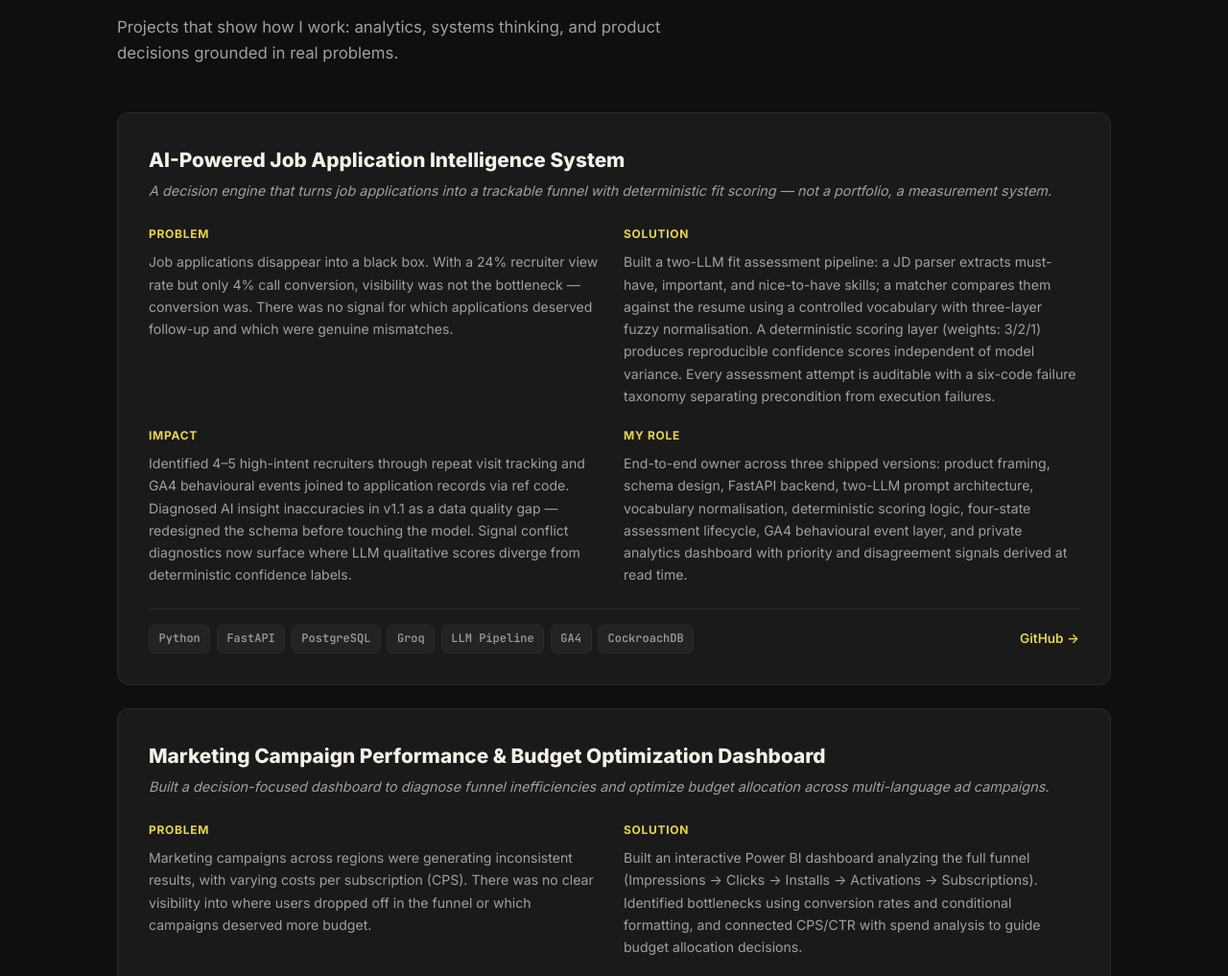
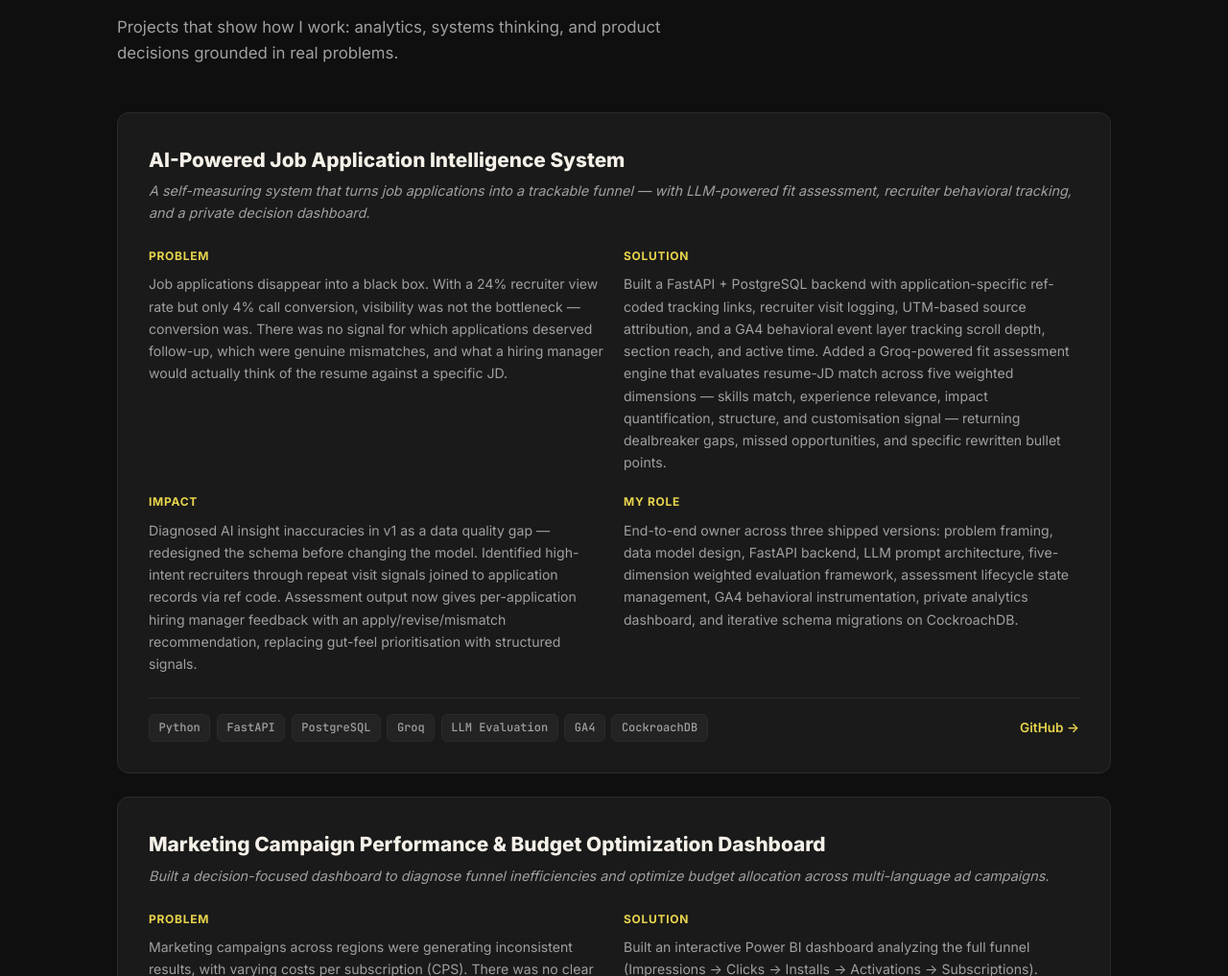
Before and after one commit to gangadhar107/ai-portfolio, a FastAPI app: page /projects in a window 1280 px wide. Shown: the part 172-1189 px from the top of the page at 96% size. Run offline with FastAPI, Linux system fonts and the light colour scheme; parts of the project's set-up code (start-up, migrations or seed data) failed here and were passed over.

Commit message:
updated project section

```diff
--- a/templates/projects_final.html
+++ b/templates/projects_final.html
@@ -101,37 +101,40 @@
 
 <div class="project-card" data-project="ai-powered-portfolio">
     <h3 class="project-name">AI-Powered Job Application Intelligence System</h3>
-    <p class="project-tagline">A decision engine that turns job applications into a trackable funnel with
-        deterministic fit scoring — not a portfolio, a measurement system.</p>
+    <p class="project-tagline">A self-measuring system that turns job applications into a trackable funnel —
+        with LLM-powered fit assessment, recruiter behavioral tracking, and a private decision dashboard.</p>
 
     <div class="project-sections">
         <div class="project-section">
             <h4>Problem</h4>
             <p>Job applications disappear into a black box. With a 24% recruiter view rate but only 4% call
                 conversion, visibility was not the bottleneck — conversion was. There was no signal for which
-                applications deserved follow-up and which were genuine mismatches.</p>
+                applications deserved follow-up, which were genuine mismatches, and what a hiring manager
+                would actually think of the resume against a specific JD.</p>
         </div>
         <div class="project-section">
             <h4>Solution</h4>
-            <p>Built a two-LLM fit assessment pipeline: a JD parser extracts must-have, important, and nice-to-have
-                skills; a matcher compares them against the resume using a controlled vocabulary with three-layer
-                fuzzy normalisation. A deterministic scoring layer (weights: 3/2/1) produces reproducible confidence
-                scores independent of model variance. Every assessment attempt is auditable with a six-code failure
-                taxonomy separating precondition from execution failures.</p>
+            <p>Built a FastAPI + PostgreSQL backend with application-specific ref-coded tracking links,
+                recruiter visit logging, UTM-based source attribution, and a GA4 behavioral event layer
+                tracking scroll depth, section reach, and active time. Added a Groq-powered fit assessment
+                engine that evaluates resume-JD match across five weighted dimensions — skills match,
+                experience relevance, impact quantification, structure, and customisation signal —
+                returning dealbreaker gaps, missed opportunities, and specific rewritten bullet points.</p>
         </div>
         <div class="project-section">
             <h4>Impact</h4>
-            <p>Identified 4–5 high-intent recruiters through repeat visit tracking and GA4 behavioural events joined
-                to application records via ref code. Diagnosed AI insight inaccuracies in v1.1 as a data quality
-                gap — redesigned the schema before touching the model. Signal conflict diagnostics now surface where
-                LLM qualitative scores diverge from deterministic confidence labels.</p>
+            <p>Diagnosed AI insight inaccuracies in v1 as a data quality gap — redesigned the schema
+                before changing the model. Identified high-intent recruiters through repeat visit signals
+                joined to application records via ref code. Assessment output now gives per-application
+                hiring manager feedback with an apply/revise/mismatch recommendation, replacing gut-feel
+                prioritisation with structured signals.</p>
         </div>
         <div class="project-section">
             <h4>My Role</h4>
-            <p>End-to-end owner across three shipped versions: product framing, schema design, FastAPI backend,
-                two-LLM prompt architecture, vocabulary normalisation, deterministic scoring logic, four-state
-                assessment lifecycle, GA4 behavioural event layer, and private analytics dashboard with
-                priority and disagreement signals derived at read time.</p>
+            <p>End-to-end owner across three shipped versions: problem framing, data model design,
+                FastAPI backend, LLM prompt architecture, five-dimension weighted evaluation framework,
+                assessment lifecycle state management, GA4 behavioral instrumentation, private analytics
+                dashboard, and iterative schema migrations on CockroachDB.</p>
         </div>
     </div>
 
@@ -141,7 +144,7 @@
             <span class="tag">FastAPI</span>
             <span class="tag">PostgreSQL</span>
             <span class="tag">Groq</span>
-            <span class="tag">LLM Pipeline</span>
+            <span class="tag">LLM Evaluation</span>
             <span class="tag">GA4</span>
             <span class="tag">CockroachDB</span>
         </div>
```
